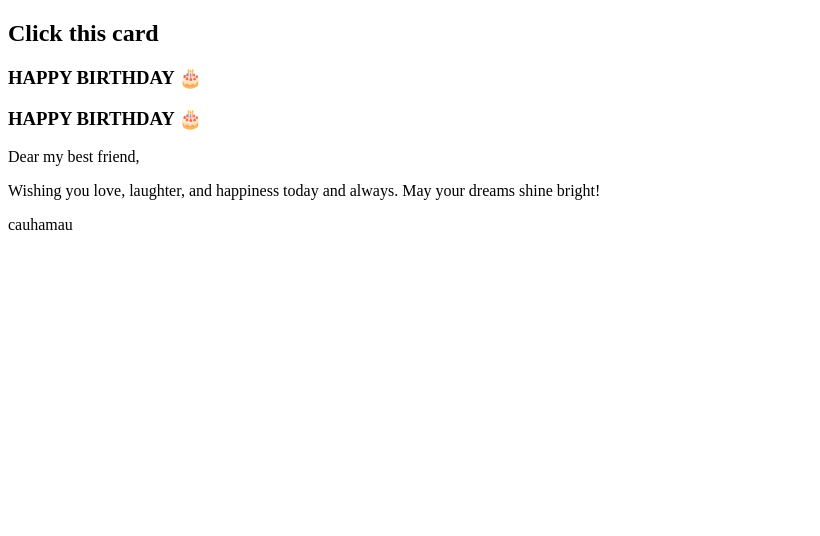
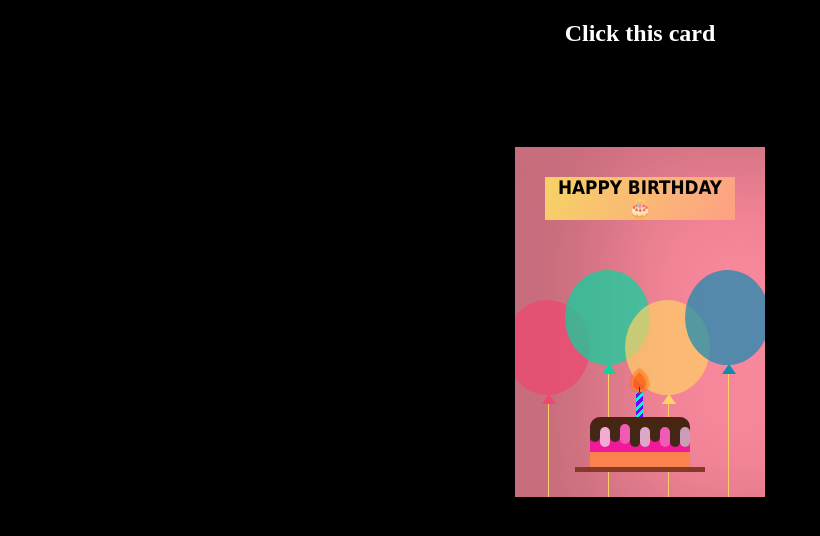
Before and after one commit to cauhamau/HappyBirthday, a plain HTML site: page index.html in a window 1280 px wide. Shown: the whole page, without its empty margins (0-820 px from the left). Drawn offline with Linux system fonts and the light colour scheme.

Commit message:
add style.css

```diff
--- a/index.html
+++ b/index.html
@@ -5,7 +5,7 @@
   <meta http-equiv="X-UA-Compatible" content="IE=Edge">
   <meta name="viewport" content="width=device-width, initial-scale=1">
   <title>Greeting Card</title>
-  <link rel="stylesheet" href="./Greeting Card_files/style.css">
+  <link rel="stylesheet" href="./style.css">
   <meta name="twitter:card" content="summary">
     <meta property="og:title" content="Wish Card">
     <meta property="og:site_name" content="Wish Card">
@@ -584,6 +584,3 @@
   </div>
 
     <!-- <script src="script.js"></script> -->
-
-
-<div id="eJOY__extension_ai_adv_root" class="eJOY__extension_ai_adv_root_class"></div></body></html>
--- /dev/null
+++ b/style.css
@@ -0,0 +1,320 @@
+body {
+ background-color: #000;
+}
+
+.body {
+ display: flex;
+ align-items: center;
+ justify-content: center;
+ margin-top: 100px;
+}
+
+h2 {
+ animation: 1s blink linear infinite;
+ display: flex;
+ justify-content: center;
+}
+
+.birthdayCard {
+ position: relative;
+ width: 250px;
+ height: 350px;
+ cursor: pointer;
+ transform-style: preserve-3d;
+ transform: perspective(2500px);
+ transition: 1s;
+}
+
+.cardFront {
+ position: relative;
+ background-color: #F7879A;
+ width: 250px;
+ height: 350px;
+ overflow: hidden;
+ transform-origin: left;
+ box-shadow: inset 100px 20px 100px rgba(0, 0, 0, .2), 30px 0 50px rgba(0, 0, 0, 0.4);
+ transition: .6s;
+}
+
+.happy {
+ font-family: Tahoma, sans-serif;
+ text-align: center;
+ margin: 30px;
+ background-image: linear-gradient(120deg, #f6d365 0%, #fda085 100%);
+ transition: .1s;
+}
+
+.balloons {
+ position: absolute;
+}
+
+.balloonOne,
+.balloonTwo,
+.balloonThree,
+.balloonFour {
+ position: absolute;
+ width: 85px;
+ height: 95px;
+ border-radius: 50%;
+}
+
+.balloonOne {
+ background-color: rgb(239, 71, 111, 0.7);
+ left: -10px;
+ top: 50px;
+}
+
+.balloonTwo {
+ background-color: rgb(6, 214, 160, 0.7);
+ left: 50px;
+ top: 20px;
+}
+
+.balloonThree {
+ background-color: rgb(255, 209, 102, 0.7);
+ left: 110px;
+ top: 50px;
+}
+
+.balloonFour {
+ background-color: rgb(17, 138, 178, 0.7);
+ left: 170px;
+ top: 20px;
+}
+
+
+.balloonOne:before,
+.balloonTwo:before,
+.balloonThree:before,
+.balloonFour:before {
+ content: "";
+ position: absolute;
+ width: 1px;
+ height: 155px;
+ background-color: #ffd166;
+ top: 95px;
+ left: 43px;
+}
+
+.balloonOne:after,
+.balloonTwo:after,
+.balloonThree:after,
+.balloonFour:after {
+ content: "";
+ position: absolute;
+ border-right: 7px solid transparent;
+ border-left: 7px solid transparent;
+ top: 94px;
+ left: 37px;
+}
+
+.balloonOne:after {
+ border-bottom: 10px solid #ef476f;
+}
+
+.balloonTwo:after {
+ border-bottom: 10px solid #06d6a0;
+}
+
+.balloonThree:after {
+ border-bottom: 10px solid #ffd166;
+}
+
+.balloonFour:after {
+ border-bottom: 10px solid #118ab2;
+}
+
+/* Cake code start */
+
+.plate {
+  position: absolute;
+  width: 130px;
+  height: 5px;
+  background-color: #843a24;
+  left: 60px;
+  top: 320px;
+}
+
+.cake {
+  position: absolute;
+  overflow: hidden;
+  width: 100px;
+  height: 50px;
+  background-color: #f0199a;
+  border-radius: 10px 10px 0 0;
+  top: -50px;
+  left: 15px;
+  box-shadow: inset 0 -15px #f9824f, inset 0 15px #472511;
+}
+
+.cake:before {
+  content: "";
+  position: absolute;
+  background-color: #432818;
+  width: 10px;
+  height: 20px;
+  top: 5px;
+  border-radius: 20px;
+  box-shadow: 10px 5px #f0acd5, 20px 0px #432818, 30px 2px #f15bb5,
+    40px 5px #432818, 50px 5px #dba8c7, 60px 0px #432818, 70px 5px #f15bb5,
+    80px 5px #432818, 90px 5px #ca9eb8;
+}
+
+.plate:before {
+  content: "";
+  position: absolute;
+  background: repeating-linear-gradient(
+    -45deg,
+    #7300ff,
+    #7300ff 3px,
+    #00ffdd 3px,
+    #00f5d4 6px
+  );
+  width: 7px;
+  height: 25px;
+  top: -75px;
+  left: 61px;
+}
+
+.plate:after {
+  content: "";
+  position: absolute;
+  width: 1px;
+  height: 5px;
+  background-color: #333;
+  top: -80px;
+  left: 64px;
+}
+
+.flame {
+    position: absolute;
+    background-color: #ff5100;
+    border: 1px solid #ffa500;
+    border-radius: 80% 0 55% 50% / 55% 0 80% 50%;
+    transform: rotate(-45deg);
+    width:15px;
+    height:15px;
+    opacity:0.7;
+    top:-93px;
+    left:56px;
+    box-shadow: 0px 0px 2px 2px #ff652edb;
+    animation: flame 30ms 200ms ease-in infinite alternate;
+  }
+
+  @keyframes flame {
+    0%{
+        transform: rotate(-45deg);
+    }
+    20%{
+        transform: rotate(-50deg);
+    }
+    40%{
+        transform: rotate(-44deg);
+    }
+    60%{
+        transform: rotate(-45deg) scaleY(1.04);
+    }
+    80%{
+        transform: rotate(-47deg) scaleY(0.92);
+    }
+    100%{
+        transform: rotate(-50deg);
+    }
+  }
+/* cake code end */
+
+.cardInside {
+ position: absolute;
+ background-color: #F7879A;
+ width: 250px;
+ height: 350px;
+ z-index: -1;
+ left: 0;
+ top: 0;
+ box-shadow: inset 100px 20px 100px rgba(0, 0, 0, 0.2);
+}
+
+p {
+ font-family: cursive;
+ margin: 12px 8px 8px 18px;
+ color: #000;
+}
+
+#desc{
+    /* border: 2px solid #ef476f; */
+    font-size: medium;
+    height: 150px;
+    overflow-y: scroll;
+    -ms-overflow-style: none;  /* IE and Edge */
+    scrollbar-width: none;
+}
+
+#desc::-webkit-scrollbar {
+    display: none;
+}
+
+.name {
+ position: absolute;
+ left: 125px;
+ /* top: 200px; */
+ color: #333;
+ text-decoration: underline;
+ width: 95px;
+}
+
+.back {
+ font-family: Tahoma, sans-serif;
+ color: #333;
+ text-align: center;
+ margin: 20px;
+ outline-color: #333;
+ outline-style: dashed;
+}
+
+.birthdayCard:hover {
+ transform: perspective(2500px) rotate(5deg);
+ box-shadow: inset 100px 20px 100px rgba(0, 0, 0, .2), 0 10px 100px rgba(0, 0, 0, 0.5);
+}
+
+.birthdayCard:hover .cardFront {
+ transform: rotateY(-160deg);
+}
+
+.birthdayCard:hover .happy {
+ visibility: hidden;
+}
+
+@keyframes blink {
+ 0% {
+  color: white;
+ }
+
+ 20% {
+  color: yellow;
+ }
+
+ 40% {
+  color: greenyellow;
+ }
+
+ 60% {
+  color: red;
+ }
+
+ 80% {
+  color: hotpink;
+ }
+
+ 100% {
+  color: blue;
+ }
+}
+footer{
+ font-size: 10px;
+ color: white;
+ position: absolute;
+ bottom: 0px;
+}
+footer a{
+ color: white;
+}
```
